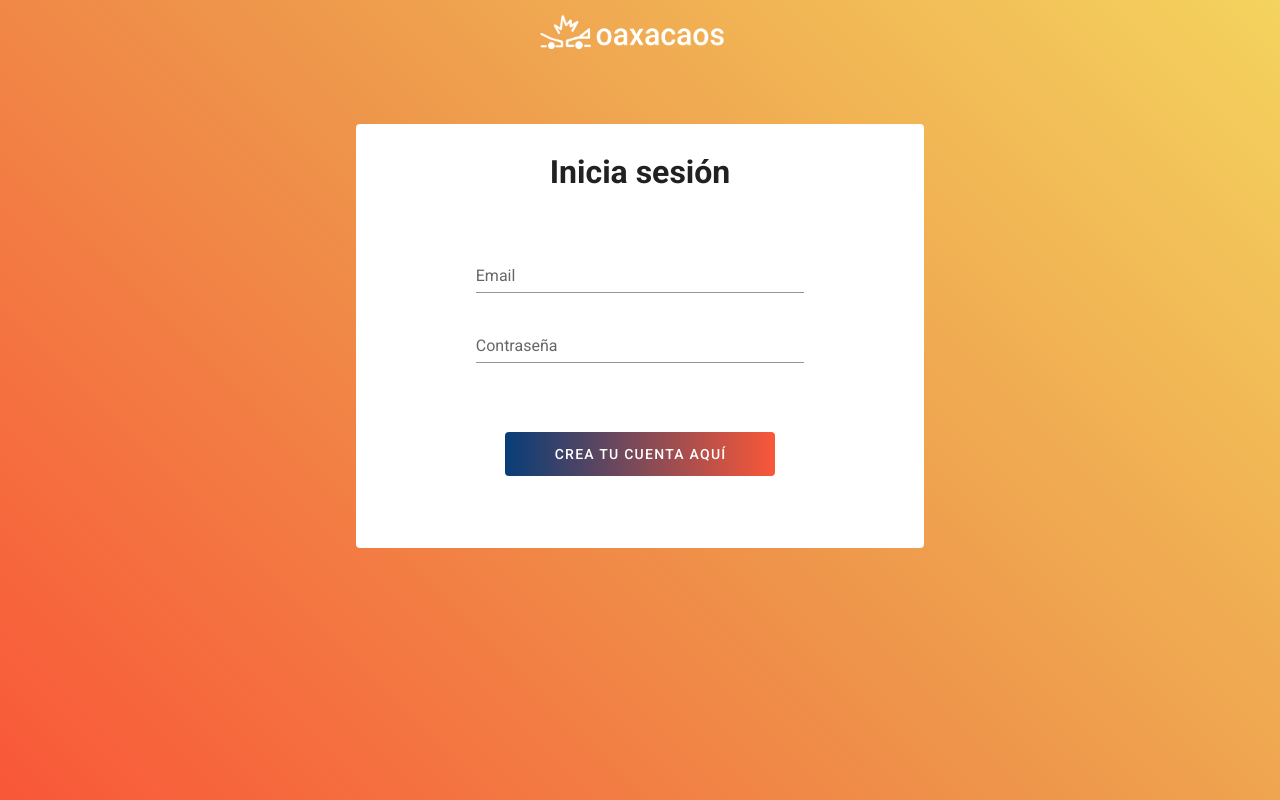
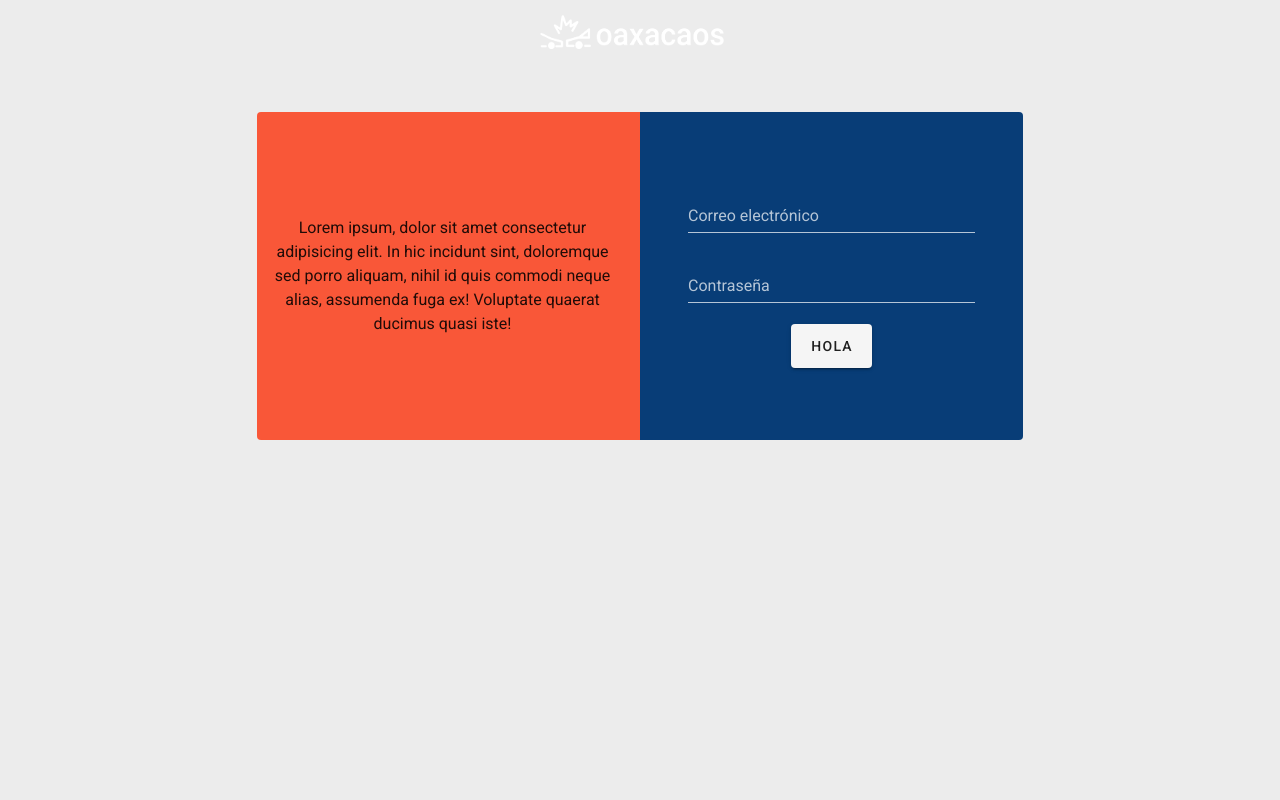
Before and after one commit to OaxacaosInvie/oaxacaos, a Nuxt app: page /login in a window 1280 px wide. Built offline with nearby package versions, Linux system fonts and the light colour scheme.

Commit message:
subido con este error mapbox_gl_vue__WEBPACK_IMPORTED_MODULE_0___default.a.Map is not a constructor

```diff
--- a/layouts/NoAppBar.vue
+++ b/layouts/NoAppBar.vue
@@ -14,6 +14,7 @@ export default {
 
 <style>
   .d {
-    background: linear-gradient(45deg, rgba(249,87,56,1) 0%, rgba(238,150,75,1) 50%, rgba(244,211,94,1) 100%);
+    /*background: linear-gradient(45deg, rgba(249,87,56,1) 0%, rgba(238,150,75,1) 50%, rgba(244,211,94,1) 100%);*/
+    background-color: rgb(236, 236, 236);
   }
 </style>
--- a/nuxt.config.js
+++ b/nuxt.config.js
@@ -1,4 +1,5 @@
 const colors = require('vuetify/es5/util/colors').default
+const webpack = require('webpack')
 
 module.exports = {
   mode: 'universal',
@@ -73,11 +74,14 @@ module.exports = {
     ** You can extend webpack config here
     */
     extend (config, ctx) {
+      new webpack.ProvidePlugin({
+        mapboxgl: 'mapbox-gl'
+      })
     }
   },
 
   server: {
     port: 1234,
-    host: '192.168.1.71'
+    host: '192.168.1.71' //25.1.55.134 - casa | 192.168.1.71 - infinitumInviertete
   }
 }
--- a/pages/home.vue
+++ b/pages/home.vue
@@ -1,10 +1,21 @@
 <template>
-  <div>
+  <div class="py-12">
+    <link href='https://api.tiles.mapbox.com/mapbox-gl-js/v1.6.0/mapbox-gl.css' rel='stylesheet' />
     <h1>hola</h1>
+    <div id="map"></div>
   </div>
 </template>
 
 <script>
+/* eslint-disable */
+import mapboxgl from 'mapbox-gl-vue'
+mapboxgl.accessToken = 'pk.eyJ1IjoieGltZW5hYmMiLCJhIjoiY2s0M28xYncxMDJ5czNrbndhOTc3MGR3ZSJ9.jbTEn67uRUc22k3emC8LSw'
+const map = new mapboxgl.Map({
+  container: 'map',
+  style: 'mapbox://styles/ximenabc/ck47u01ch47sp1cp3z67xz9zt',
+  center: [17.065, -96.707],
+  zoom: 15
+})
 export default {
   layout: 'default'
 }
--- a/pages/index.vue
+++ b/pages/index.vue
@@ -10,7 +10,9 @@
               <div class="py-12">
                 <v-row align="start" justify="start">
                   <v-col cols="12" lg="6" md="6" sm="6" xs="12">
-                    <v-btn id="button" x-large color="white" elevation="12">Crea tu cuenta aquí</v-btn>
+                    <nuxt-link to="/select" id="no-decoration">
+                      <v-btn block id="button" x-large color="white" elevation="12">Crea tu cuenta aquí</v-btn>
+                    </nuxt-link>
                   </v-col>
                   <v-col cols="12" lg="6" md="6" sm="6" xs="12">
                     <nuxt-link to="/login" id="no-decoration">
@@ -39,7 +41,9 @@
               <div class="pt-12 px-6" align="center" justify="center">
                 <v-row align="center" justify="center">
                   <v-col cols="12" md="6" sm="6" xs="12">
-                    <v-btn id="button" block x-large color="white" elevation="12">Crea tu cuenta aquí</v-btn>
+                    <nuxt-link to="/select" id="no-decoration">
+                      <v-btn block id="button" x-large color="white" elevation="12">Crea tu cuenta aquí</v-btn>
+                    </nuxt-link>
                   </v-col>
                   <v-col cols="12" md="6" sm="6" xs="12">
                     <nuxt-link to="/login" id="no-decoration">
@@ -69,7 +73,9 @@
               <div class="pt-12 px-6" align="center" justify="center">
                 <v-row align="center" justify="center">
                   <v-col cols="12" md="6" sm="6" xs="12">
-                    <v-btn block id="button" x-large color="white" elevation="12">Crea tu cuenta aquí</v-btn>
+                    <nuxt-link to="/select" id="no-decoration">
+                      <v-btn block id="button" x-large color="white" elevation="12">Crea tu cuenta aquí</v-btn>
+                    </nuxt-link>
                   </v-col>
                   <v-col cols="12" md="6" sm="6" xs="12">
                     <nuxt-link to="/login" id="no-decoration">
--- a/pages/login.vue
+++ b/pages/login.vue
@@ -7,48 +7,66 @@
           <v-col
           cols="12"
           xl="2"
-          lg="3"
+          lg="2"
           md="1"
           sm="1"
-          xs="1"></v-col>
+          xs="12"></v-col>
           <v-col
           cols="12"
           xl="8"
-          lg="6"
+          lg="8"
           md="10"
           sm="10"
-          xs="10">
+          xs="12">
             <div class="hidden-xs-only">
-              <v-card flat>
+              <v-card id="card" flat>
                 <div>
-                  <h1 class="py-6">Inicia sesión</h1>
-                  <div class="pa-6">
-                    <div class="px-12 mx-12 pb-12">
-                      <v-text-field label="Email" type="email" color="rgb(249,87,56)" req></v-text-field>
-                      <v-text-field label="Contraseña" type="password" color="rgb(249,87,56)"></v-text-field>
-                    </div>
-                    <div class="pb-12">
-                      <v-btn class="px-12 mx-12" id="h" large elevation="0">Crea tu cuenta aquí</v-btn>
-                    </div>
-                  </div>
-                </div>
-              </v-card>
-            </div>
-            <div class="hidden-sm-and-up px-2">
-              <v-card flat>
-                <div>
-                  <h1 class="py-6">Inicia sesión</h1>
-                  <div class="pa-6">
-                    <div class="px-6 pb-6">
-                      <v-text-field label="Email" type="email" color="rgb(249,87,56)" req></v-text-field>
-                      <v-text-field label="Contraseña" type="password" color="rgb(249,87,56)"></v-text-field>
-                    </div>
-                    <div class="pb-12">
-                      <v-hover>
-                        <v-btn text>hola</v-btn>
-                      </v-hover>
-                    </div>
-                  </div>
+                  <v-row align="center" justify="center">
+                    <v-col
+                    cols="12"
+                    xl="6"
+                    lg="6"
+                    md="6">
+                      <v-container>
+                        Lorem ipsum, dolor sit amet consectetur adipisicing elit. In hic incidunt sint, doloremque sed porro aliquam, nihil id quis commodi neque alias, assumenda fuga ex! Voluptate quaerat ducimus quasi iste!
+                      </v-container>
+                    </v-col>
+                    <v-col
+                    cols="12"
+                    xl="6"
+                    lg="6"
+                    md="6">
+                      <v-form ref="form" v-model="valid">
+                        <v-container>
+                          <v-row>
+                            <v-col>
+                                <div class="py-12 px-6 mr-3" align="center" justify="center">
+                                  <v-text-field
+                                    v-model="email"
+                                    :rules="emailRules"
+                                    label="Correo electrónico"
+                                    required
+                                    dark
+                                    type="email"
+                                    color="white"
+                                  ></v-text-field>
+                                  <v-text-field
+                                    v-model="password"
+                                    :rules="passwordRules"
+                                    label="Contraseña"
+                                    type="password"
+                                    required
+                                    dark
+                                    color="white"
+                                  ></v-text-field>
+                                  <v-btn large>hola</v-btn>
+                                </div>
+                            </v-col>
+                          </v-row>
+                        </v-container>
+                      </v-form>
+                    </v-col>
+                  </v-row>
                 </div>
               </v-card>
             </div>
@@ -56,10 +74,10 @@
           <v-col
           cols="12"
           xl="2"
-          lg="3"
+          lg="2"
           md="1"
           sm="1"
-          xs="1"></v-col>
+          xs="12"></v-col>
         </v-row>
       </v-container>
     </div>
@@ -73,13 +91,28 @@ export default {
   layout: 'NoAppBar',
   components: {
     navLog
-  }
+  },
+  data: () => ({
+    valid: false,
+    password: '',
+    passwordRules: [
+      v => !!v || 'Necesitas escribir tu contraseña para entrar'
+    ],
+    email: '',
+    emailRules: [
+      v => !!v || 'Necesitas escribir tu correo para entrar',
+      v => /.+@.+/.test(v) || 'Dirección de correo inválida'
+    ]
+  })
 }
 </script>
 
 <style>
-  #h {
-    color: white;
-    background: linear-gradient(90deg, rgba(8,61,119,1) 0%, rgba(249,87,56,1) 100%);
+  /*background: linear-gradient(45deg, rgba(8,110,119,1) 0%, rgba(8,61,119,1) 100%);*/
+  #card {
+    background: linear-gradient(90deg, #F95738 50%, #083D77 50%);
+  }
+  v-text-field {
+    color: red;
   }
 </style>
```
Also changed, not shown: components/navLog2.vue (added, +25 -0 lines), package.json (+7 -4 lines), 1 other file (tests, documents, lock files or other folders).
